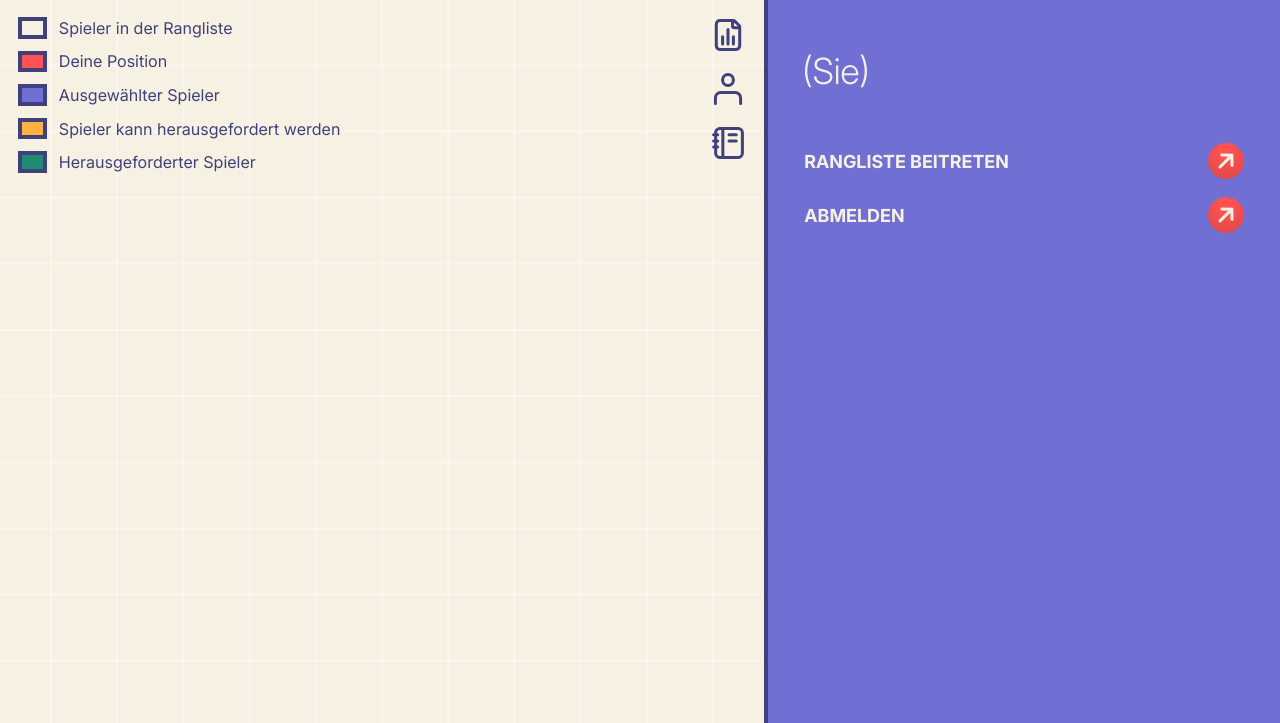
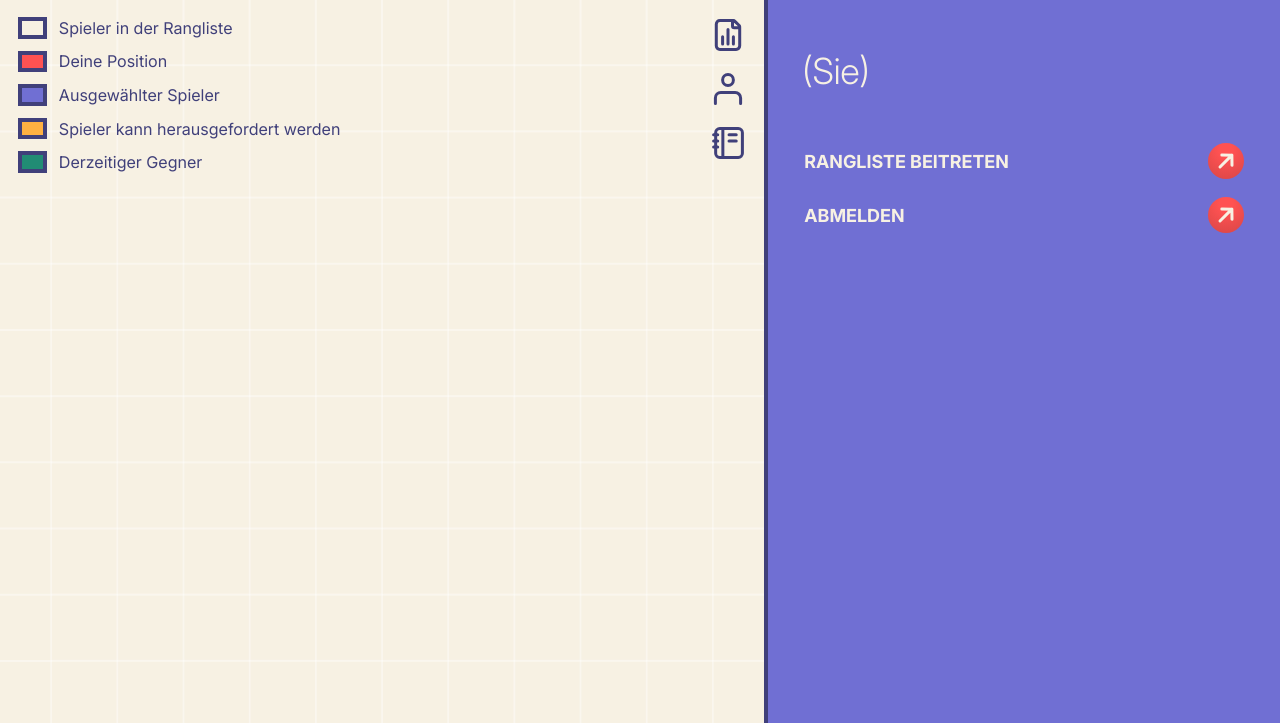
Before and after one commit to MaierhoferKilian/ITP-Pyramidenrangliste, a Flask app: template templates/index.html in a window 1280 px wide. Shown: the part 77-800 px from the top of the page. Run offline with Flask 3, Linux system fonts and the light colour scheme; the template is opened without the code that fills it, so the values that code supplies are empty.

Commit message:
changes legend text

```diff
--- a/templates/index.html
+++ b/templates/index.html
@@ -94,7 +94,7 @@
                 </div>
                 <div class="legend-item">
                     <div class="legend-box legend-box-challenge"></div>
-                    <span>Herausgeforderter Spieler</span>
+                    <span>Derzeitiger Gegner</span>
                 </div>
             </div>
             <svg id="svg"></svg>
```
Also changed, not shown: static/images/calendar-dark.svg (added).
